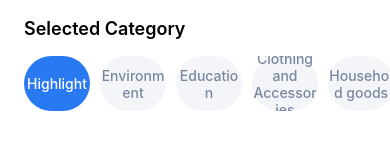
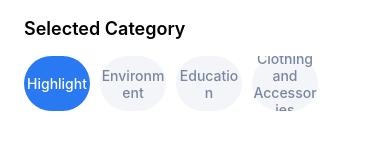
Before and after one commit to Tai-Ku/DonationApp, a React Native app: screen / in a window 390 px wide. Shown: the part 325-474 px from the top of the page. Built offline with nearby package versions, Linux system fonts and the light colour scheme.

Commit message:
. Paginating through Categories Flatlist

```diff
--- a/redux/reducers/Categories.js
+++ b/redux/reducers/Categories.js
@@ -65,7 +65,6 @@ const Categories = createSlice({
       return initialState;
     },
     updateCategories: (state, action) => {
-      console.log({action});
       state.selectedCategoryId = action.payload;
     },
   },
--- a/screens/Home/Home.js
+++ b/screens/Home/Home.js
@@ -1,4 +1,4 @@
-import React from 'react';
+import React, {useEffect, useState} from 'react';
 import {
   Text,
   View,
@@ -23,6 +23,30 @@ const Home = () => {
   const dispatch = useDispatch();
   const categories = useSelector(state => state.categories);
 
+  const [categoryPage, setCategoryPage] = useState(1);
+  const [categoryList, setCategoryList] = useState([]);
+  const [isLoadingCategories, setIsLoadingCategories] = useState(false);
+  const categoryPageSize = 4;
+
+  useEffect(() => {
+    setIsLoadingCategories(true);
+    setCategoryList(
+      pagination(categories.categories, categoryPage, categoryPageSize),
+    );
+    setCategoryPage(prev => prev + 1);
+    setIsLoadingCategories(false);
+  }, []);
+
+  const pagination = (items, pageNumber, pageSize) => {
+    const startIndex = (pageNumber - 1) * pageSize;
+    const endIndex = startIndex + pageSize;
+    if (startIndex >= items.length) {
+      return [];
+    }
+    return items.slice(startIndex, endIndex);
+  };
+
+  console.log(categoryList.length);
   return (
     <SafeAreaView style={[globalStyles.backgroundWhite, globalStyles.flex]}>
       <ScrollView showsVerticalScrollIndicator={false}>
@@ -53,9 +77,30 @@ const Home = () => {
         </View>
         <View style={styles.categories}>
           <FlatList
+            onEndReachedThreshold={0.5}
+            onEndReached={() => {
+              if (isLoadingCategories) {
+                return;
+              }
+              console.log(
+                'User has reached the end and we are getting more data for page number ',
+                categoryPage,
+              );
+              setIsLoadingCategories(true);
+              let newData = pagination(
+                categories.categories,
+                categoryPage,
+                categoryPageSize,
+              );
+              if (newData.length > 0) {
+                setCategoryList(prevState => [...prevState, ...newData]);
+                setCategoryPage(prevState => prevState + 1);
+              }
+              setIsLoadingCategories(false);
+            }}
             horizontal={true}
             showsHorizontalScrollIndicator={false}
-            data={categories.categories}
+            data={categoryList}
             renderItem={({item}) => (
               <View style={styles.categoriesItem} key={item.categoryId}>
                 <Tab
```
